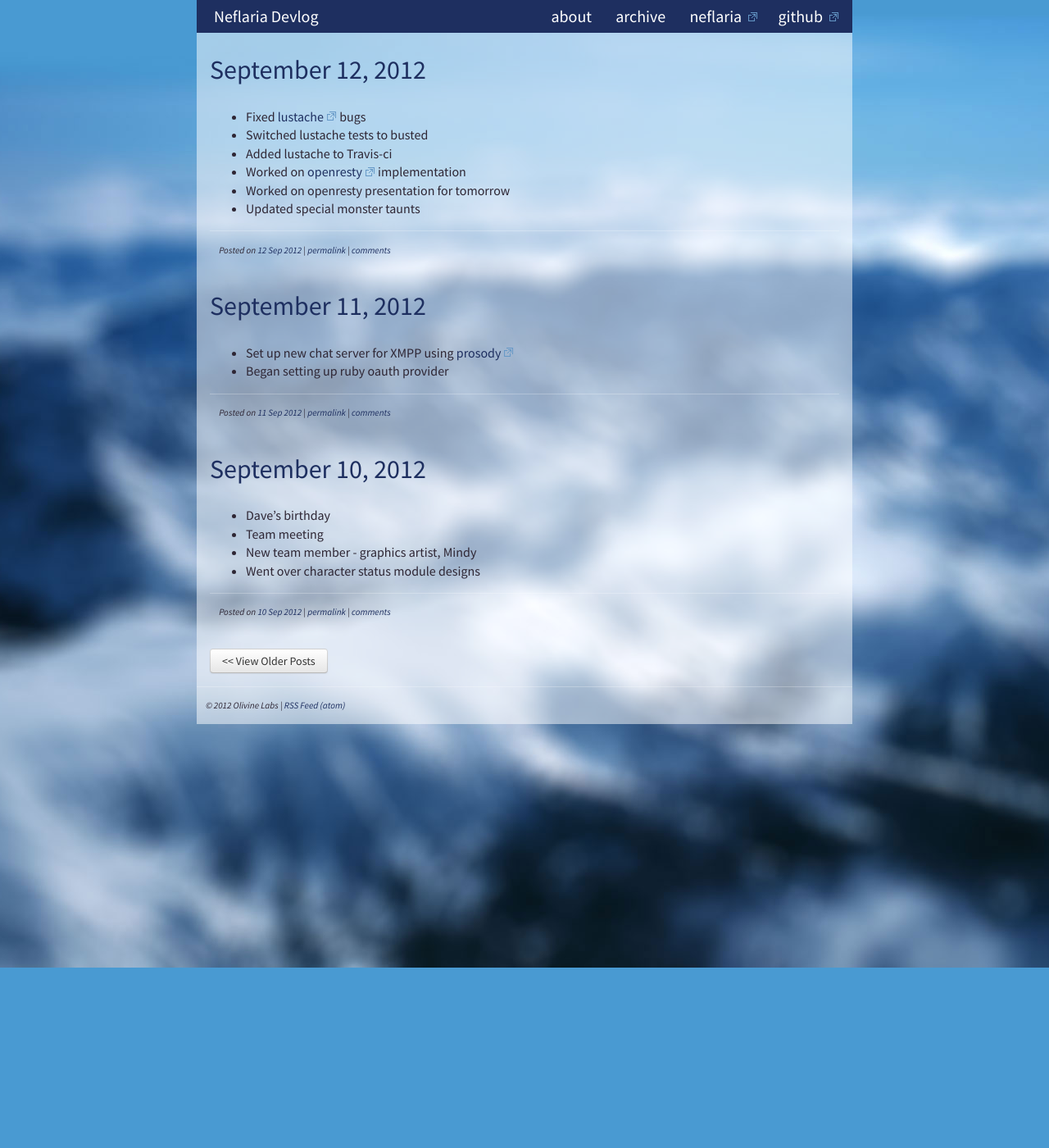
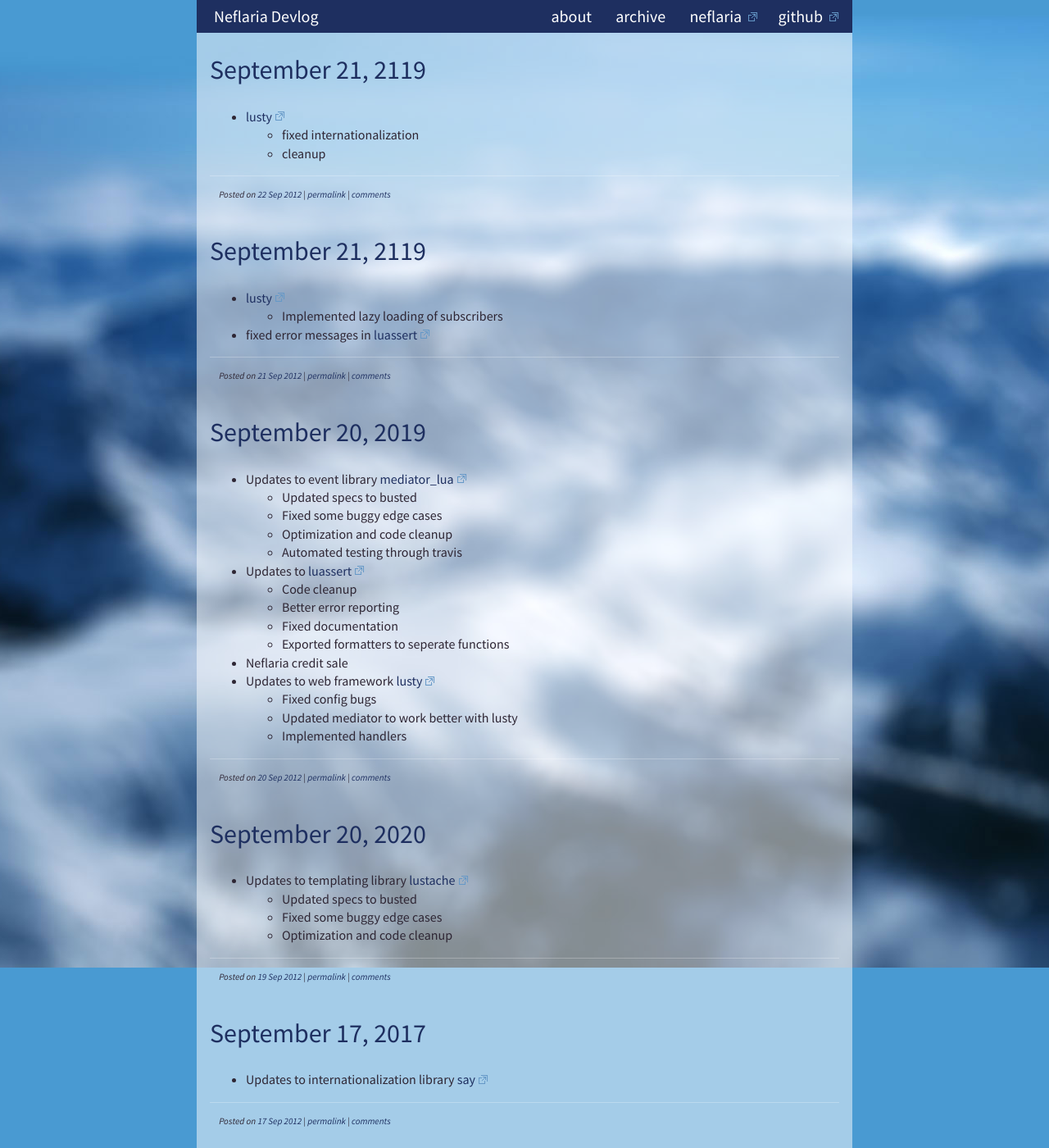
Before and after one commit to Olivine-Labs/neflaria-devlog, a Jekyll site: the page built from index.html, in a window 1280 px wide and 1400 px high. Shown: the whole window at 82% size. Built offline with Jekyll 4.4.1, drawn with Linux system fonts in a browser that asks for light colours; nearby versions of some CDN libraries; Markdown is read by kramdown in place of the engine named in the settings; comment, search, counter and statistics services are not loaded; some of the changed text lies outside the part shown.

Commit message:
september 13-22

```diff
--- /dev/null
+++ b/_posts/2012-09-13-log.markdown
@@ -0,0 +1,11 @@
+---
+layout: post
+title: September 13, 2013
+permalink: /2012/09/13.html
+---
+
+* Updated [Alchemy Websockets](http://alchemywebsockets.net) to fix some bugs
+related to dataframe handling. (Alchemy is what allows us to do realtime
+game connections.)
+* Set up oauth2 server for Exoplay accounts, which will allow us to
+set up user accounts for Neflaria and any future games.
--- /dev/null
+++ b/_posts/2012-09-14-log.markdown
@@ -0,0 +1,7 @@
+---
+layout: post
+title: September 14, 2014
+permalink: /2012/09/14.html
+---
+
+* Fixed up oauth2 to run on a Heroku server for easy deployment
--- /dev/null
+++ b/_posts/2012-09-17-log.markdown
@@ -0,0 +1,7 @@
+---
+layout: post
+title: September 17, 2017
+permalink: /2012/09/17.html
+---
+
+* Updates to internationalization library [say](https://github.com/Olivine-Labs/say)
--- /dev/null
+++ b/_posts/2012-09-20-log.markdown
@@ -0,0 +1,21 @@
+---
+layout: post
+title: September 20, 2019
+permalink: /2012/09/20.html
+---
+
+* Updates to event library [mediator_lua](https://github.com/Olivine-Labs/mediator_lua)
+  * Updated specs to busted
+  * Fixed some buggy edge cases
+  * Optimization and code cleanup
+  * Automated testing through travis
+* Updates to [luassert](https://github.com/Olivine-Labs/luassert)
+  * Code cleanup
+  * Better error reporting
+  * Fixed documentation
+  * Exported formatters to seperate functions
+* Neflaria credit sale
+* Updates to web framework [lusty](https://github.com/Olivine-Labs/lusty)
+  * Fixed config bugs
+  * Updated mediator to work better with lusty
+  * Implemented handlers
--- /dev/null
+++ b/_posts/2012-09-22-log.markdown
@@ -0,0 +1,9 @@
+---
+layout: post
+title: September 21, 2119
+permalink: /2012/09/21.html
+---
+
+* [lusty](https://github.com/Olivine-Labs/lusty)
+  * fixed internationalization
+  * cleanup
--- a/index.html
+++ b/index.html
@@ -4,7 +4,7 @@ title: Neflaria Devlog | What are they doing?
 ---
 
 <section class="row">
-  {% for post in site.posts limit:3 %}
+  {% for post in site.posts limit:10 %}
     <article>
       <header>
         <h1><a href="{{ post.url }}">{{ post.title }}</a></h1>
```
Also changed, not shown: _posts/2012-09-15-log.markdown (added, +8 -0 lines), _posts/2012-09-19-log.markdown (added, +10 -0 lines), _posts/2012-09-21-log.markdown (added, +9 -0 lines).
